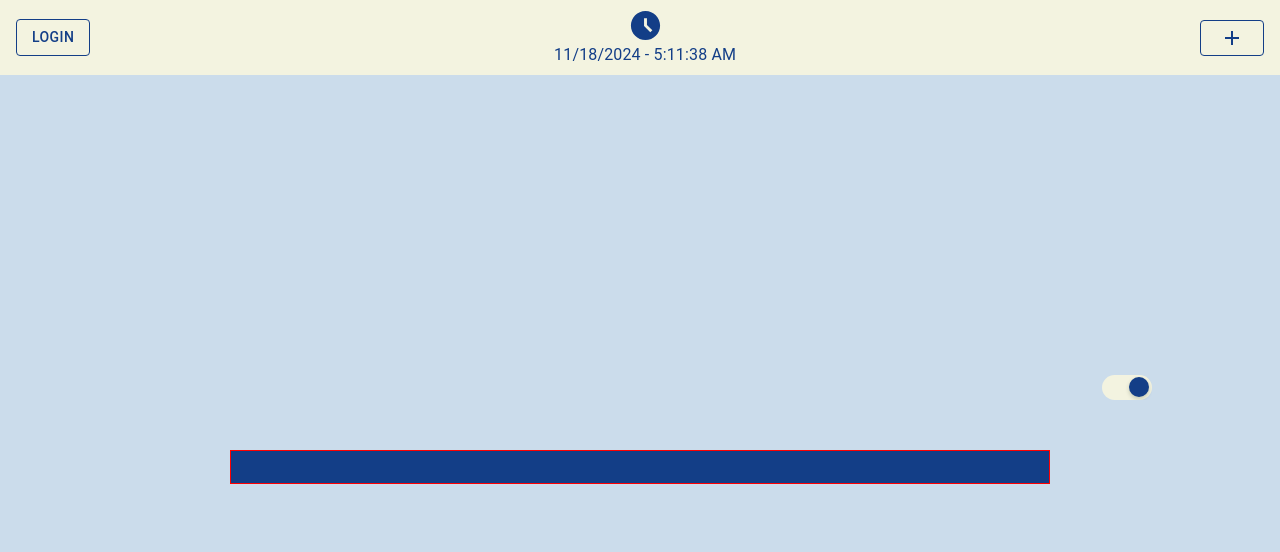
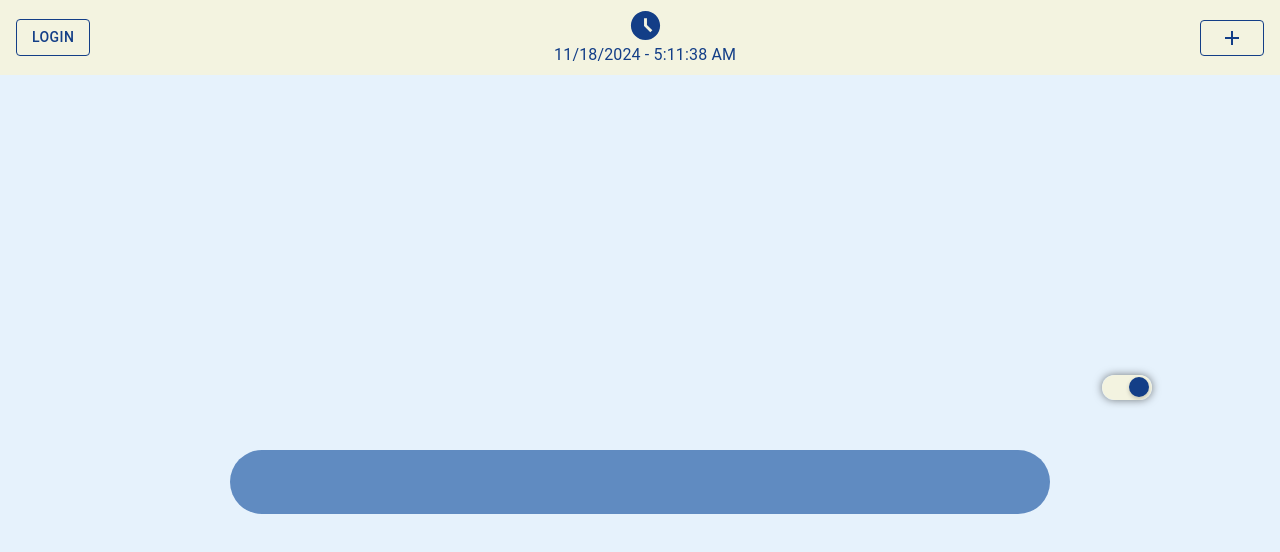
Before and after one commit to mobinadanshvarweb/todo-list, a React (Vite) app: page / in a window 1280 px wide. Shown: the top 552 px of the page. Built offline with nearby package versions, Linux system fonts and the light colour scheme.

Commit message:
change style

```diff
--- a/src/componentes/common/Switch.tsx
+++ b/src/componentes/common/Switch.tsx
@@ -1,20 +1,17 @@
 import { styled } from "@mui/material/styles";
 import Switch from "@mui/material/Switch";
 import Stack from "@mui/material/Stack";
-import Typography from "@mui/material/Typography";
 import { SwitchProps } from "../../types/switch-type";
 import { Box } from "@mui/material";
 
-const MySwitch: React.FC<SwitchProps> = ({
-  onClickHandler,
-  leftText,
-  rightText,
-}) => {
+const MySwitch: React.FC<SwitchProps> = ({ onClickHandler }) => {
   const AntSwitch = styled(Switch)(({ theme }) => ({
     width: 50,
     height: 25,
     padding: 0,
     display: "flex",
+
+    // When the switch is active
     "&:active": {
       "& .MuiSwitch-thumb": {
         width: 15,
@@ -23,6 +20,7 @@ const MySwitch: React.FC<SwitchProps> = ({
         transform: "translateX(20px)",
       },
     },
+    // Switch base (handles the switch mechanism)
     "& .MuiSwitch-switchBase": {
       padding: 2,
       "&.Mui-checked": {
@@ -40,15 +38,17 @@ const MySwitch: React.FC<SwitchProps> = ({
         color: "#F3F3E0",
       },
     },
+    // Thumb of the switch
     "& .MuiSwitch-thumb": {
-      boxShadow: "0 2px 4px 0 rgb(0 35 11 / 20%)",
+      boxShadow: "0 2px 4px rgba(0, 0, 0, 0.2)", // Adding shadow
       width: 20,
       height: 20,
-      borderRadius: 10,
+      borderRadius: 10, // rounded corners for thumb
       transition: theme.transitions.create(["width"], {
         duration: 200,
       }),
     },
+    // Track of the switch (background)
     "& .MuiSwitch-track": {
       borderRadius: 25 / 2,
       opacity: 1,
@@ -58,7 +58,11 @@ const MySwitch: React.FC<SwitchProps> = ({
         backgroundColor: "#608BC1",
       }),
     },
+    // Adding a shadow around the entire switch container
+    boxShadow: "0px 0px 8px rgba(0, 0, 0, 0.5)", // Outer shadow
+    borderRadius: "12px", // rounding the switch corners
   }));
+
   return (
     <Box width="100%" display="flex" justifyContent="end">
       <Stack
@@ -67,13 +71,7 @@ const MySwitch: React.FC<SwitchProps> = ({
         spacing={1}
         sx={{ alignItems: "center" }}
       >
-        {/* <Typography color="#133E87" fontSize="14px">
-          {leftText}
-        </Typography> */}
         <AntSwitch defaultChecked inputProps={{ "aria-label": "ant design" }} />
-        {/* <Typography color="#133E87" fontSize="14px">
-          {rightText}
-        </Typography> */}
       </Stack>
     </Box>
   );
--- a/src/componentes/pages/search-bar/SearchBar.tsx
+++ b/src/componentes/pages/search-bar/SearchBar.tsx
@@ -2,7 +2,7 @@ import { Box } from "@mui/material";
 
 const SearchBar = () => {
   return (
-    <Box width="80%" padding={2} border="1px solid red" bgcolor="#133E87"></Box>
+    <Box width="80%" padding={4} bgcolor="#608BC1" borderRadius="50px"></Box>
   );
 };
 
--- a/src/index.css
+++ b/src/index.css
@@ -2,5 +2,5 @@
   font-family: Inter, system-ui, Avenir, Helvetica, Arial, sans-serif;
 }
 body {
-  background-color: #cbdceb !important;
+  background-color: #deeefbba !important;
 }
```
